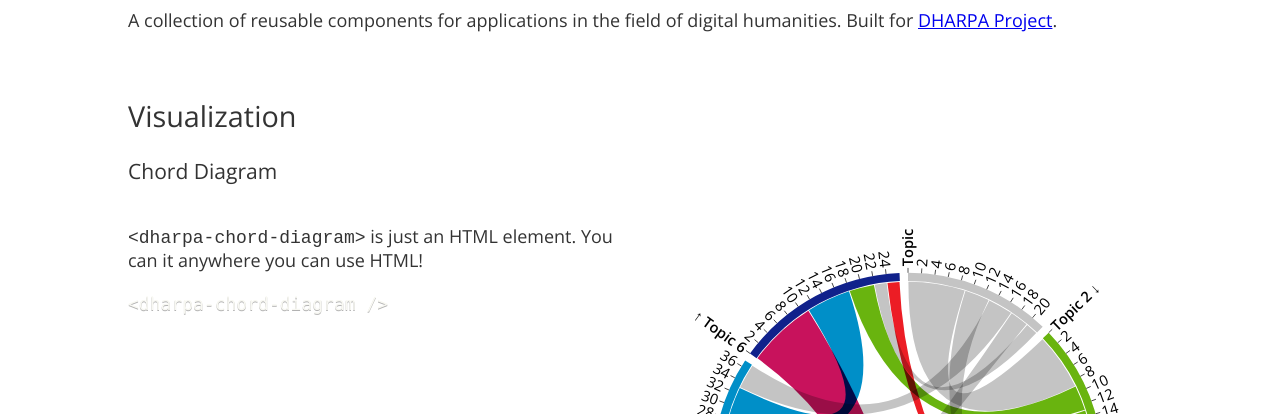
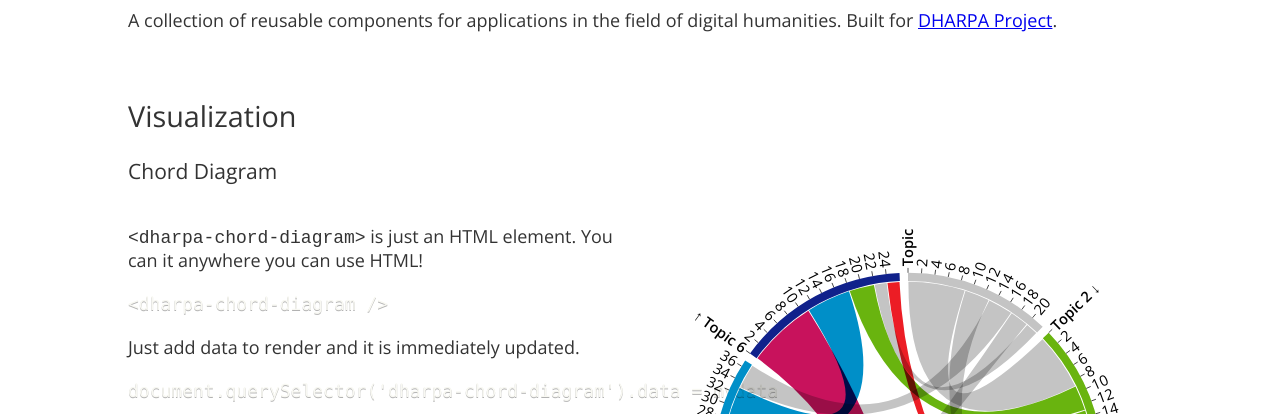
Before and after one commit to DHARPA-Project/web-components, an Eleventy site: page docs-src/index.md in a window 1280 px wide. Shown: the part 538-952 px from the top of the page. Built offline with nearby package versions, Linux system fonts and the light colour scheme; Eleventy itself is replaced by a stand-in of ours; code samples lack their colours; files that its build step writes are made by us from their sources; files whose address does not match are found by name.

Commit message:
documentation update

````diff
--- a/docs-src/index.md
+++ b/docs-src/index.md
@@ -18,6 +18,12 @@ A collection of reusable components for applications in the field of digital hum
 
 ```html
 <dharpa-chord-diagram />
+```
+
+Just add data to render and it is immediately updated.
+
+```js
+document.querySelector('dharpa-chord-diagram').data = mydata
 ```
 
   </div>
````
Also changed, not shown: docs/index.html (+2 -0 lines).
